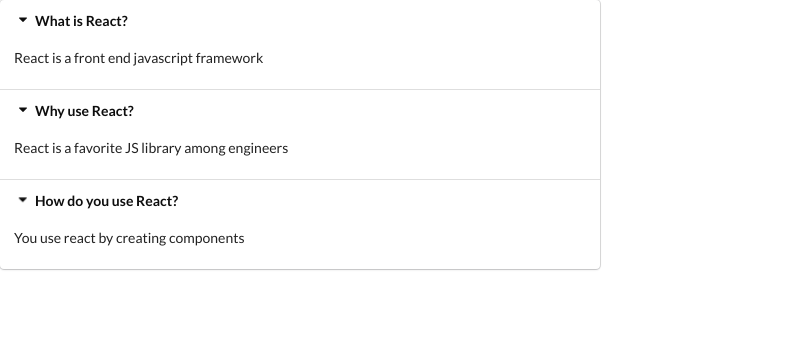
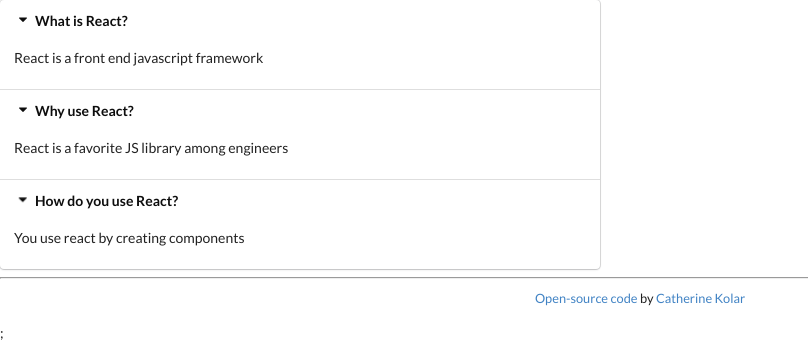
Before and after one commit to CathKolar/widgets, a React (Create React App) app: page / in a window 1280 px wide. Shown: the top 344 px of the page, without its empty margins (0-808 px from the left). Built offline with nearby package versions, Linux system fonts and the light colour scheme.

Commit message:
create, style, and render Footer component

```diff
--- a/src/App.js
+++ b/src/App.js
@@ -1,5 +1,6 @@
 import React from "react";
 import Accordion from "./components/Accordion";
+import Footer from "./components/Footer";
 
 const items = [
   {
@@ -19,6 +20,7 @@ const App = () => {
   return (
     <div>
       <Accordion items={items} />
+      <Footer />;
     </div>
   );
 };
--- /dev/null
+++ b/src/components/Footer.css
@@ -0,0 +1,5 @@
+.Footer {
+  text-align: center;
+  font-size: medium;
+  padding-bottom: 15px;
+}
--- /dev/null
+++ b/src/components/Footer.js
@@ -0,0 +1,19 @@
+import "./Footer.css";
+import React from "react";
+
+export default function Footer() {
+  return (
+    <div className="Footer">
+      <hr />
+      <small>
+        <a href="https://github.com/CathKolar/widgets" target="blank">
+          <span className="link"> Open-source code </span>
+        </a>
+        by
+        <a href="https://www.linkedin.com/in/catherinekolar/" target="blank">
+          <span className="link"> Catherine Kolar </span>
+        </a>
+      </small>
+    </div>
+  );
+}
```
Also changed, not shown: 1 other file (tests, documents, lock files or other folders).
